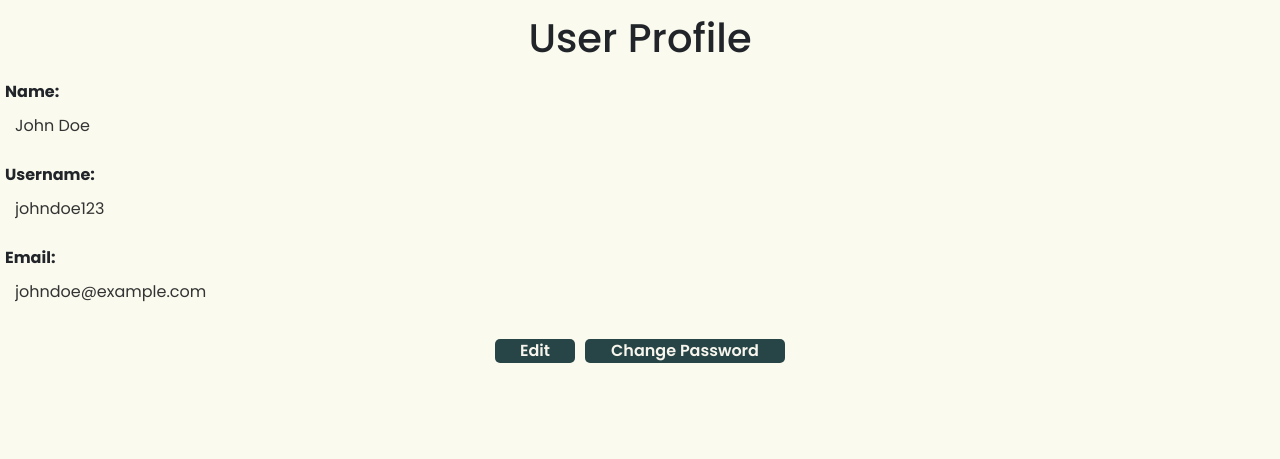
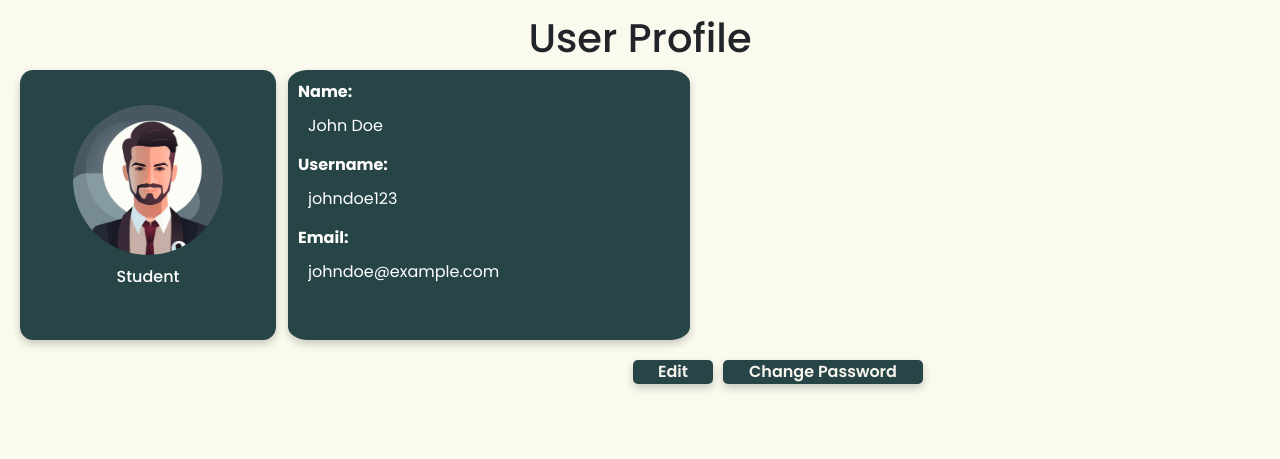
Before and after one commit to ahany42/ElearningPortal, a React (Vite) app in the folder FrontEnd/: page /Profile in a window 1280 px wide. Shown: the part 125-584 px from the top of the page. Built offline with nearby package versions, Linux system fonts and the light colour scheme; no server answers.

Commit message:
updated styling on profile page #1

```diff
--- a/FrontEnd/src/Components/UserProfile/UserProfile.css
+++ b/FrontEnd/src/Components/UserProfile/UserProfile.css
@@ -2,6 +2,52 @@ h1 {
     display: flex;
     align-items: center;
     justify-content: center;
+}
+
+.profile-container {
+    display: flex;
+    align-items: flex-start;
+    justify-content: space-between;
+}
+
+.profile-picture {
+    margin-left: 20px;
+    border-radius: 5%;
+    width: 20%;
+    height: 270px;
+    display: flex;
+    flex-direction: column;
+    justify-content: center;
+    align-items: center;
+    box-shadow: 0 4px 8px rgba(0, 0, 0, 0.2);
+}
+
+.profile-picture p {
+    margin-top: 10px;
+    font-weight: 500;
+    color: white;
+}
+
+.profile-picture img {
+    width: 150px;
+    height: 150px;
+    border-radius: 50%;
+    object-fit: cover;
+}
+
+.profile-details {
+    flex-grow: 1;
+    display: flex;
+    flex-direction: column;
+}
+
+.user-data-container {
+    border-radius: 5%;
+    width: 40%;
+    color: white;
+    margin-left: 12px;
+    height: 270px;
+    box-shadow: 0 4px 8px rgba(0, 0, 0, 0.2);
 }
 
 .user-data {
@@ -9,6 +55,7 @@ h1 {
     flex-direction: column;
     align-items: flex-start;
     margin: 10px 0;
+    margin-left: 5px;
 }
 
 .user-data label {
@@ -18,6 +65,7 @@ h1 {
 
 .user-data input {
     margin-top: 5px;
+    width: 94%;
 }
 
 .data-input {
@@ -27,7 +75,6 @@ h1 {
     border: 1px solid #ccc;
     background-color: white;
     border-radius: 4px;
-    margin-left: 10px;
     width: 40%;
 }
 
@@ -37,6 +84,7 @@ h1 {
     color: #333;
     pointer-events: none;
     cursor: default;
+    color: white;
 }
 
 .data-input.read-only:focus {
@@ -52,12 +100,21 @@ h1 {
     width: 80px;
     border: none;
     border-radius: 5px;
+    box-shadow: 0 4px 8px rgba(0, 0, 0, 0.2);
+    transition: box-shadow 0.3s ease;
 }
 
-.button-group .change-password{
+.button-group .change-password {
     font-weight: 600;
     margin-left: 10px;
-    width: 200PX;
+    width: 200px;
     border: none;
     border-radius: 5px;
+    box-shadow: 0 4px 8px rgba(0, 0, 0, 0.2);
+    transition: box-shadow 0.3s ease;
 }
+
+.button-group .edit:hover,
+.button-group .change-password:hover {
+    box-shadow: 0 6px 12px rgba(0, 0, 0, 0.3);
+}
--- a/FrontEnd/src/Components/UserProfile/UserProfile.jsx
+++ b/FrontEnd/src/Components/UserProfile/UserProfile.jsx
@@ -1,12 +1,12 @@
 import React, { useState } from 'react';
 import { useNavigate } from 'react-router-dom';
-import "./UserProfile.css";
+import './UserProfile.css';
+import avatar from '../../assets/avatar.jpg';
 
 const UserProfile = () => {
-  const navigate = useNavigate ();
+  const navigate = useNavigate();
   const [isEditing, setIsEditing] = useState(false);
   const [isChangingPassword, setIsChangingPassword] = useState(false);
-
 
   const [profileData, setProfileData] = useState({
     name: 'John Doe',
@@ -15,7 +15,6 @@ const UserProfile = () => {
     password: '',
   });
 
-
   const handleChange = (e) => {
     setProfileData({
       ...profileData,
@@ -23,24 +22,25 @@ const UserProfile = () => {
     });
   };
 
-
   const toggleEditMode = () => {
     setIsEditing(!isEditing);
   };
 
   const changePassword = () => {
     navigate('/ResetPassword');
-  }
+  };
 
   return (
     <>
       <h1>User Profile</h1>
-
-
-      <div>
-
+      <div className="profile-container">
+        <div className="profile-picture green-bg light-text">
+          <img src={avatar} alt="User" />
+          <p>Student</p>
         </div>
-      <div className='user-data'>
+        <div className="profile-details">
+          <div className="user-data-container green-bg">
+            <div className="user-data">
               <label>Name: </label>
               <input
                 className={`data-input ${!isEditing ? 'read-only' : ''}`}
@@ -52,7 +52,7 @@ const UserProfile = () => {
               />
             </div>
 
-      <div className='user-data'>
+            <div className="user-data">
               <label>Username: </label>
               <input
                 className={`data-input ${!isEditing ? 'read-only' : ''}`}
@@ -64,7 +64,7 @@ const UserProfile = () => {
               />
             </div>
 
-      <div className='user-data'>
+            <div className="user-data">
               <label>Email: </label>
               <input
                 className={`data-input ${!isEditing ? 'read-only' : ''}`}
@@ -76,12 +76,11 @@ const UserProfile = () => {
               />
             </div>
 
-
             {isChangingPassword && (
-        <div className='user-data'>
+              <div className="user-data">
                 <label>Password: </label>
                 <input
-            className='data-input'
+                  className="data-input"
                   type="password"
                   name="password"
                   value={profileData.password}
@@ -90,16 +89,21 @@ const UserProfile = () => {
                 />
               </div>
             )}
+          </div>
 
-
-      <div className='button-group'>
-        <button className='edit green-bg light-text' onClick={toggleEditMode}>
+          <div className="button-group">
+            <button className="edit green-bg light-text" onClick={toggleEditMode}>
               {isEditing ? 'Save' : 'Edit'}
             </button>
 
-        <button className='change-password green-bg light-text' onClick={changePassword}>
+            <button
+              className="change-password green-bg light-text"
+              onClick={changePassword}
+            >
               {isChangingPassword ? 'Save Password' : 'Change Password'}
             </button>
+          </div>
+        </div>
       </div>
     </>
   );
```
Also changed, not shown: FrontEnd/src/assets/avatar.jpg (added). Lines whose indentation alone changed are shown as unchanged.
